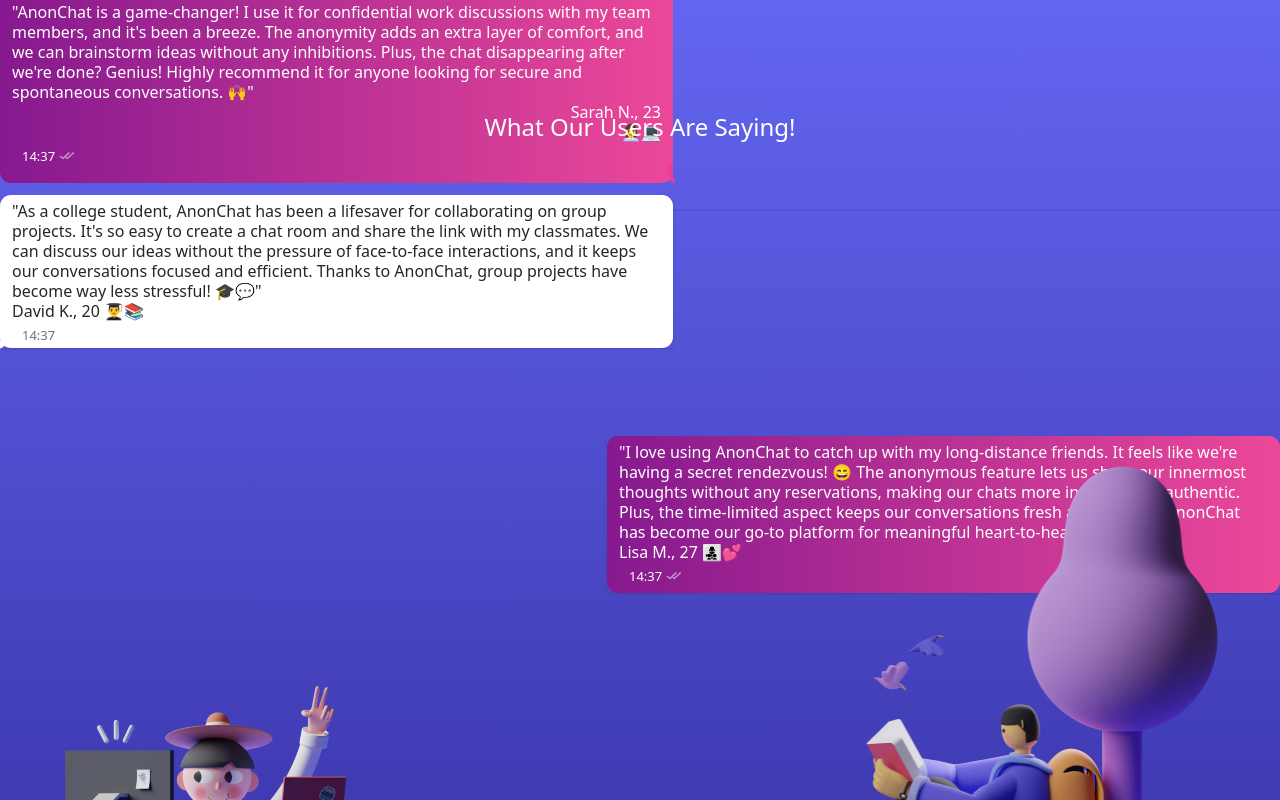
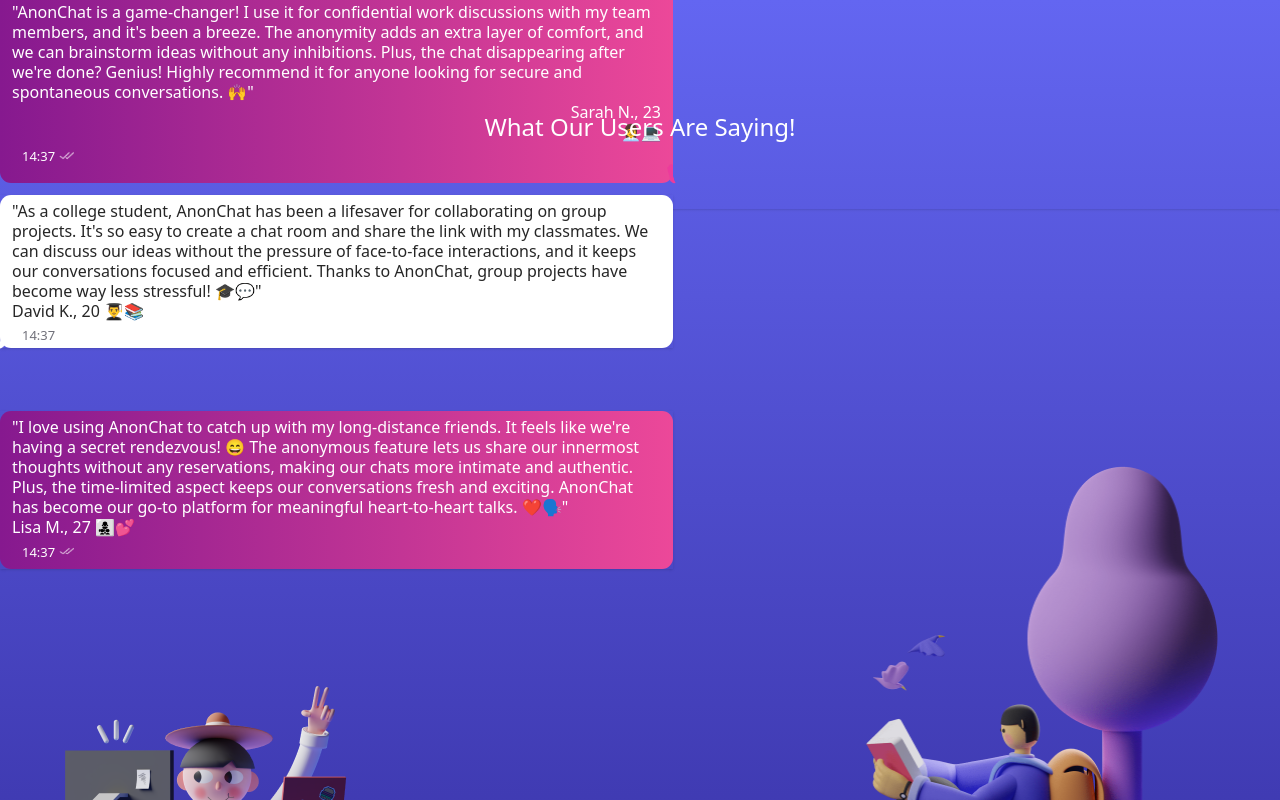
Before and after one commit to world-wide-techies/annon_chat, a Next.js app: page / in a window 1280 px wide. Shown: the top 800 px of the page. Built offline with nearby package versions, Linux system fonts and the light colour scheme; a web font is replaced by a local one.

Commit message:
Up5AM11:34 AMe5

```diff
--- a/app/components/testimonials_comp.js
+++ b/app/components/testimonials_comp.js
@@ -85,7 +85,7 @@ const Testimonials = () => {
               </div>
             </div>
           </div>
-          <div className="self-stretch h-[207px] flex-col justify-center items-end gap-2 flex">
+          <div className="self-stretch h-[207px]">
             <div className="w-[673px] shadow ">
               <div className="grow shrink basis-0 self-stretch px-3 py-1.5 bg-gradient-to-r from-fuchsia-800 to-pink-500 rounded-[11px]">
                 <div className="self-stretch text-white text-base font-normal leading-tight">
```
